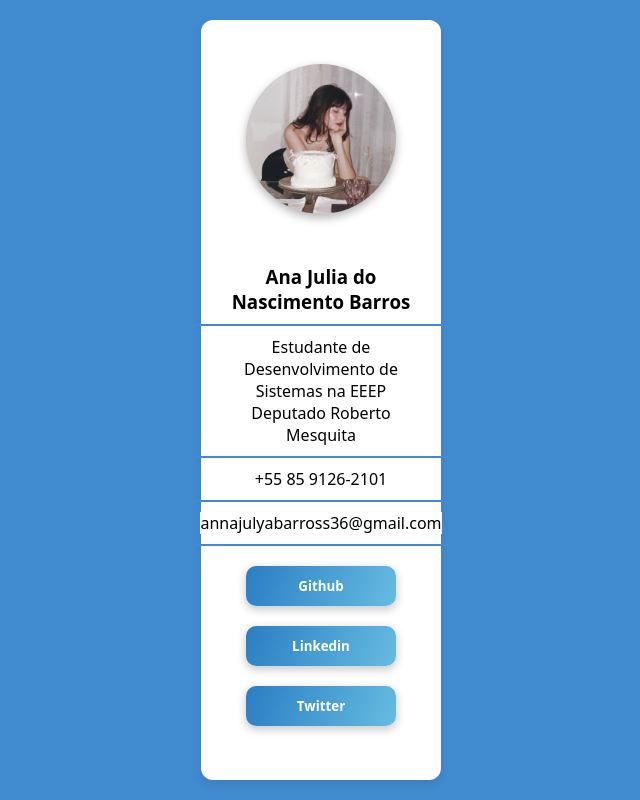
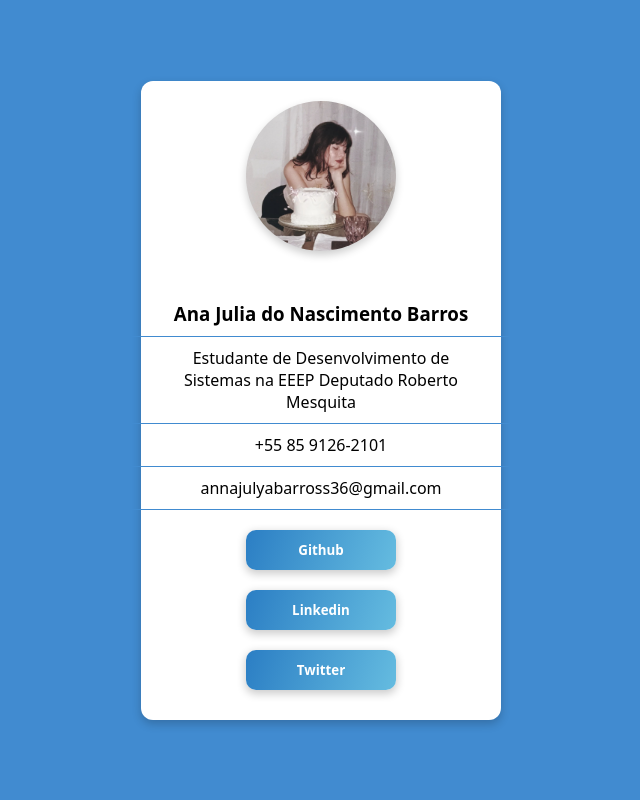
Before and after one commit to JuliaNascimentos/projeto3-criando-um-componente-profile, a React (Vite) app: page / in a window 1280 px wide. Shown: the whole page, without its empty margins (319-959 px from the left). Built offline with nearby package versions, Linux system fonts and the light colour scheme.

Commit message:
Add files via upload

```diff
--- a/src/components/Profile/styles.module.css
+++ b/src/components/Profile/styles.module.css
@@ -5,11 +5,11 @@
     align-items: center;
     text-align: center;
     flex-direction: column;
-    width: 40%;
-    height: 95vh;
+    width: 60%;
+    height: 100%;
     border-radius: 12px;
     max-width: 600px;
-    box-shadow: 0px 4px 10px rgba(0, 0, 0, 0.1);
+    box-shadow: 0px 4px 10px rgba(0, 0, 0, 0.2);
     padding: 20px;
 }
 
@@ -33,13 +33,12 @@ img{
     height: 150px;
     border-radius: 50%;
     margin-bottom: 50px;
-    box-shadow: 0px 4px 10px rgba(0, 0, 0, 0.3);
+    box-shadow: 0px 4px 8px rgba(0, 0, 0, 0.2);
 }
 
 button{
     width: 150px;
     height: 40px;
-    background: rgb(43,126,196);
     background: linear-gradient(109deg, rgba(43,126,196,1) 0%, rgba(101,188,224,1) 100%);
     border: 0 solid transparent;
     border-radius: 10px;
@@ -56,6 +55,6 @@ button:hover{
 hr {
     width: 100vw;
     border: none;
-    border-top: 2px solid #418bd0;
+    border-top: 1px solid #418bd0;
     margin: 10px 0;
 }
```
